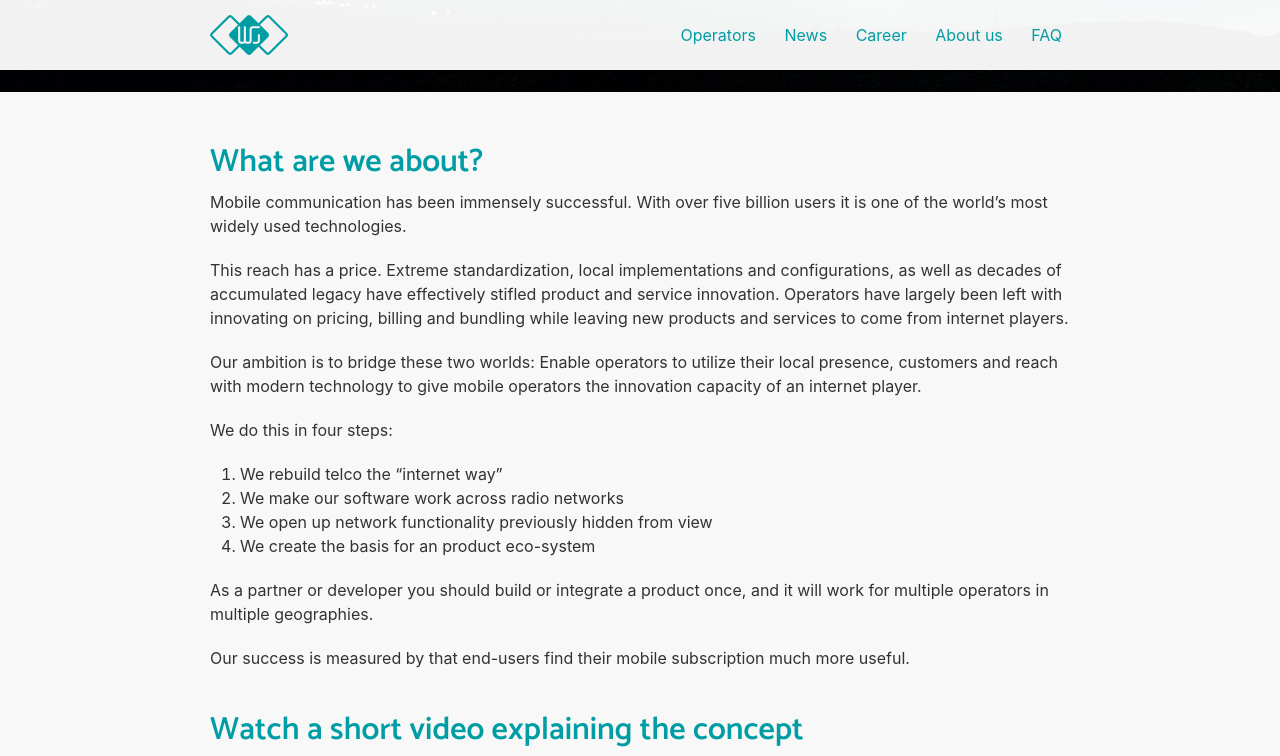
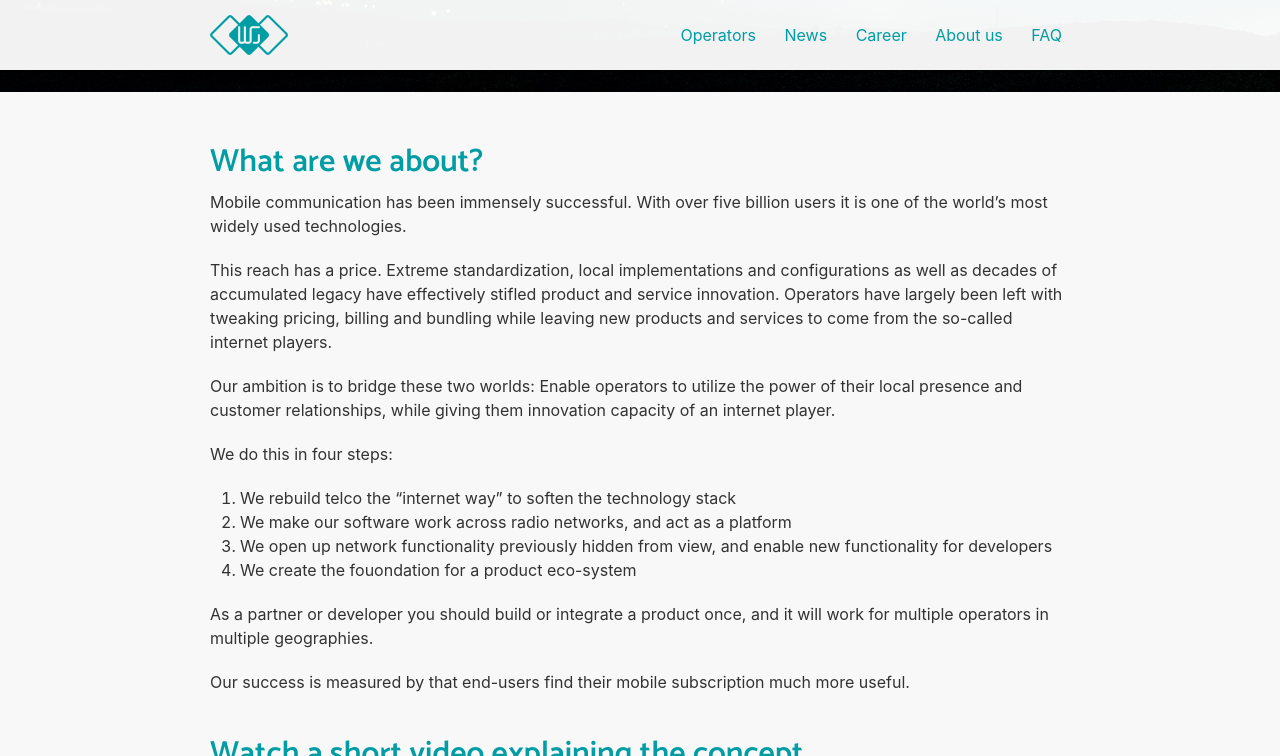
Before and after one commit to working-group-two/engineering-blog, a Jekyll site: the page built from pages/index.md, in a window 1280 px wide and 900 px high, scrolled down 358 px, cut to the strip 0-756 px from the top of the window. Built offline with Jekyll 4.4.1, drawn with Linux system fonts in a browser that asks for light colours; nearby versions of some CDN libraries.

Commit message:
Update index.md
text edits

```diff
--- a/pages/index.md
+++ b/pages/index.md
@@ -9,15 +9,15 @@
 
 Mobile communication has been immensely successful. With over five billion users it is one of the world's most widely used technologies.
 
-This reach has a price. Extreme standardization, local implementations and configurations,  as well as decades of accumulated legacy have effectively stifled product and service innovation. Operators have largely been left with innovating on pricing, billing and bundling while  leaving new products and services to come from internet players.
+This reach has a price. Extreme standardization, local implementations and configurations as well as decades of accumulated legacy have effectively stifled product and service innovation. Operators have largely been left with tweaking pricing, billing and bundling while  leaving new products and services to come from the so-called internet players.
 
-Our ambition is to bridge these two worlds: Enable operators to utilize their local presence, customers and reach with modern technology to give mobile operators the innovation capacity of an internet player.
+Our ambition is to bridge these two worlds: Enable operators to utilize the power of their local presence and customer relationships, while  giving them innovation capacity of an internet player.
 
 We do this in four steps:
-1. We rebuild telco the "internet way"
-2. We make our software work across radio networks
-3. We open up network functionality previously hidden from view
-4. We create the basis for an product eco-system
+1. We rebuild telco the "internet way" to soften the technology stack
+2. We make our software work across radio networks, and act as a platform
+3. We open up network functionality previously hidden from view, and enable new functionality for developers
+4. We create the fouondation for a product eco-system
 
 As a partner or developer you should build or integrate a product once, and it will work for multiple operators in multiple geographies.
 
```
